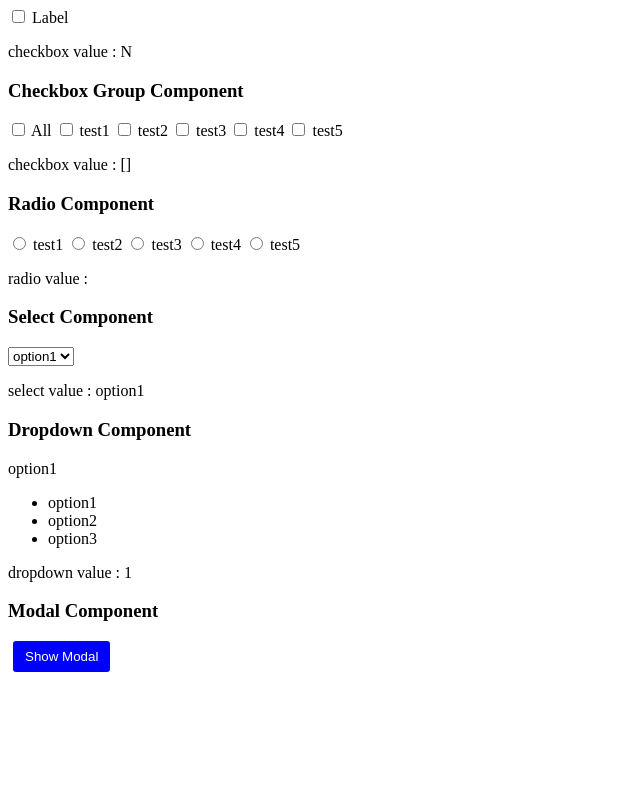
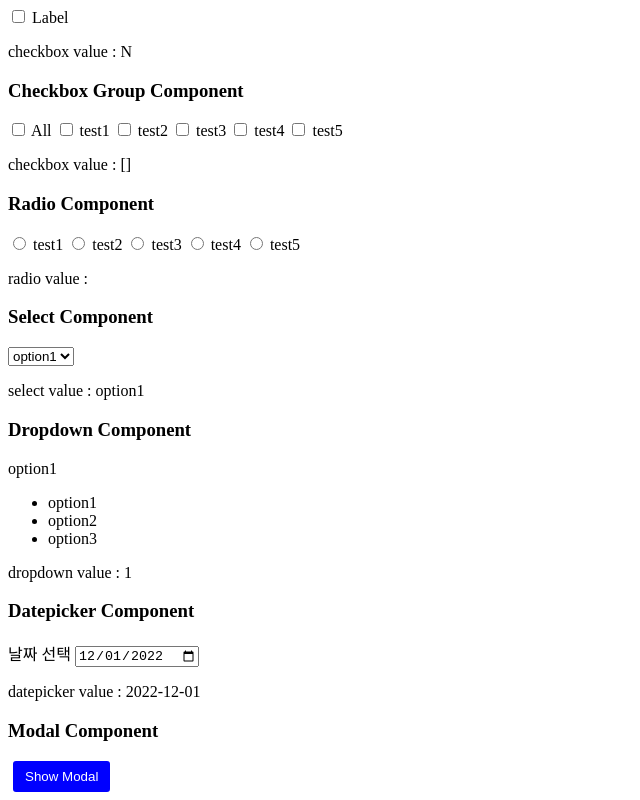
Before and after one commit to wknowpark797/vue2-basic-custom, a Vue app in the folder vue2-basic-custom/: page /dev/document in a window 1280 px wide. Shown: the part 640-1440 px from the top of the page, without its empty margins (0-640 px from the left). Before the commit the page ends 1320 px from the top, so only its background shows below. Built offline with nearby package versions, Linux system fonts and the light colour scheme.

Commit message:
datepicker 컴포넌트 추가

```diff
--- a/vue2-basic-custom/src/components/DevDocument.vue
+++ b/vue2-basic-custom/src/components/DevDocument.vue
@@ -114,6 +114,15 @@
             <p>dropdown value : {{ dropdownValue }}</p>
         </div>
 
+        <!-- Datepicker -->
+        <div class="group-box">
+            <h3>Datepicker Component</h3>
+
+            <DatepickerComp v-model="datepickerValue"
+                            :label="'날짜 선택'" />
+            <p>datepicker value : {{ datepickerValue }}</p>
+        </div>
+
         <!-- Modal -->
         <div class="group-box">
             <h3>Modal Component</h3>
@@ -180,7 +189,9 @@
                     { text: 'option1', value: '1' },
                     { text: 'option2', value: '2' },
                     { text: 'option3', value: '3' }
-                ]
+                ],
+
+                datepickerValue: '2022-12-01'
             }
         },
         methods: {
--- /dev/null
+++ b/vue2-basic-custom/src/components/common/DatepickerComp.vue
@@ -0,0 +1,55 @@
+<!--
+    [ Datepicker Component ]
+
+    - TODO :
+        new Date 날짜 데이터 형변환 (filter 사용)
+ -->
+
+<template>
+    <label>
+        {{ label }}
+        <input type="date"
+               v-model="compValue"
+               :disabled="disabled"
+               :readonly="readonly"
+               @input="onInput">
+    </label>
+</template>
+
+<script>
+    export default {
+        name: 'DatepickerComp',
+        data() {
+            return {
+                compValue: this.value
+            }
+        },
+        props: {
+            value: {
+                type: [Date, String],
+                default: ''
+            },
+            disabled: {
+                type: Boolean,
+                default: false
+            },
+            readonly: {
+                type: Boolean,
+                default: false
+            },
+            label: {
+                type: String,
+                default: ''
+            }
+        },
+        methods: {
+            onInput(event) {
+                this.$emit('input', event.target.value);
+            }
+        }
+    }
+</script>
+
+<style lang="scss" scoped>
+
+</style>
--- a/vue2-basic-custom/src/plugins/global-components.js
+++ b/vue2-basic-custom/src/plugins/global-components.js
@@ -7,6 +7,7 @@ import CheckGroupComp from '../components/common/CheckGroupComp'
 import RadioComp from '../components/common/RadioComp'
 import SelectComp from '../components/common/SelectComp'
 import DropdownComp from '../components/common/DropdownComp'
+import DatepickerComp from '../components/common/DatepickerComp'
 import ModalComp from '../components/common/ModalComp'
 
 const GlobalComponents = {
@@ -19,6 +20,7 @@ const GlobalComponents = {
         Vue.component(RadioComp.name, RadioComp)
         Vue.component(SelectComp.name, SelectComp)
         Vue.component(DropdownComp.name, DropdownComp)
+        Vue.component(DatepickerComp.name, DatepickerComp)
         Vue.component(ModalComp.name, ModalComp)
     }
 }
```
